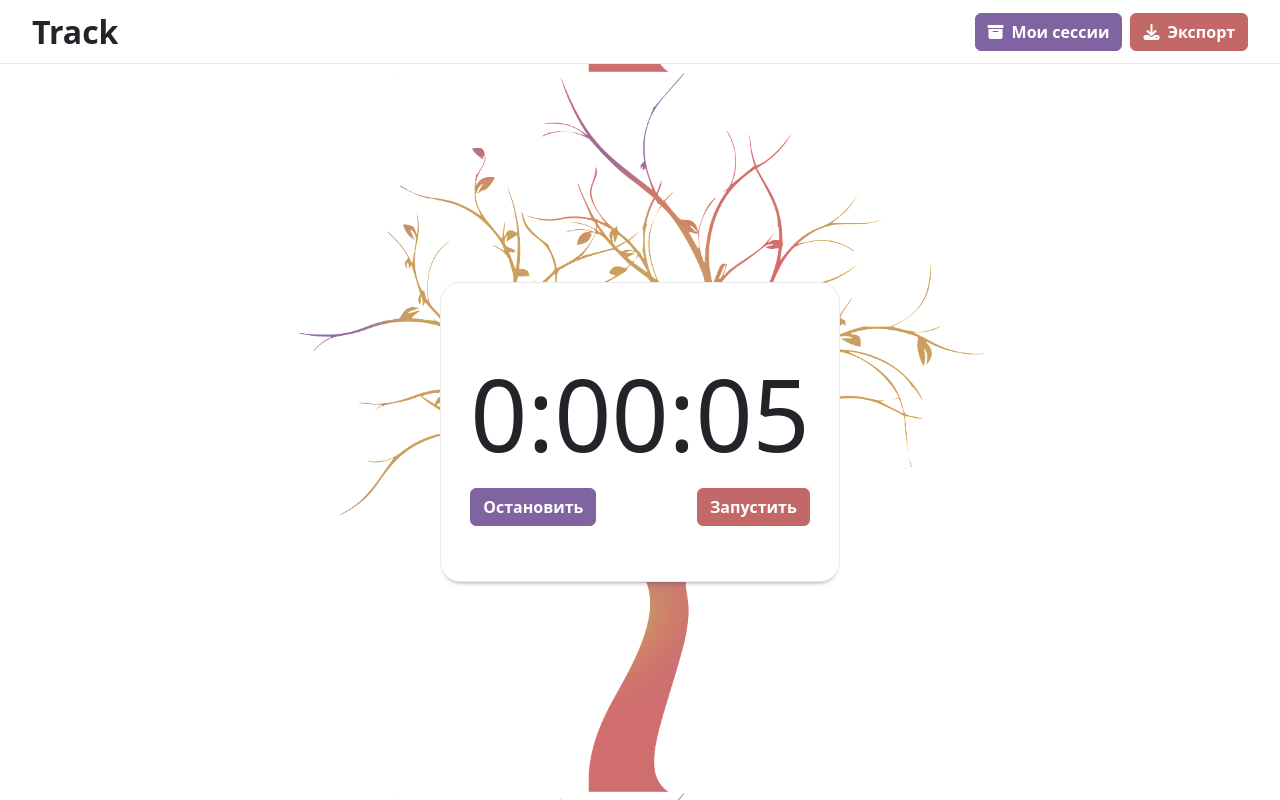
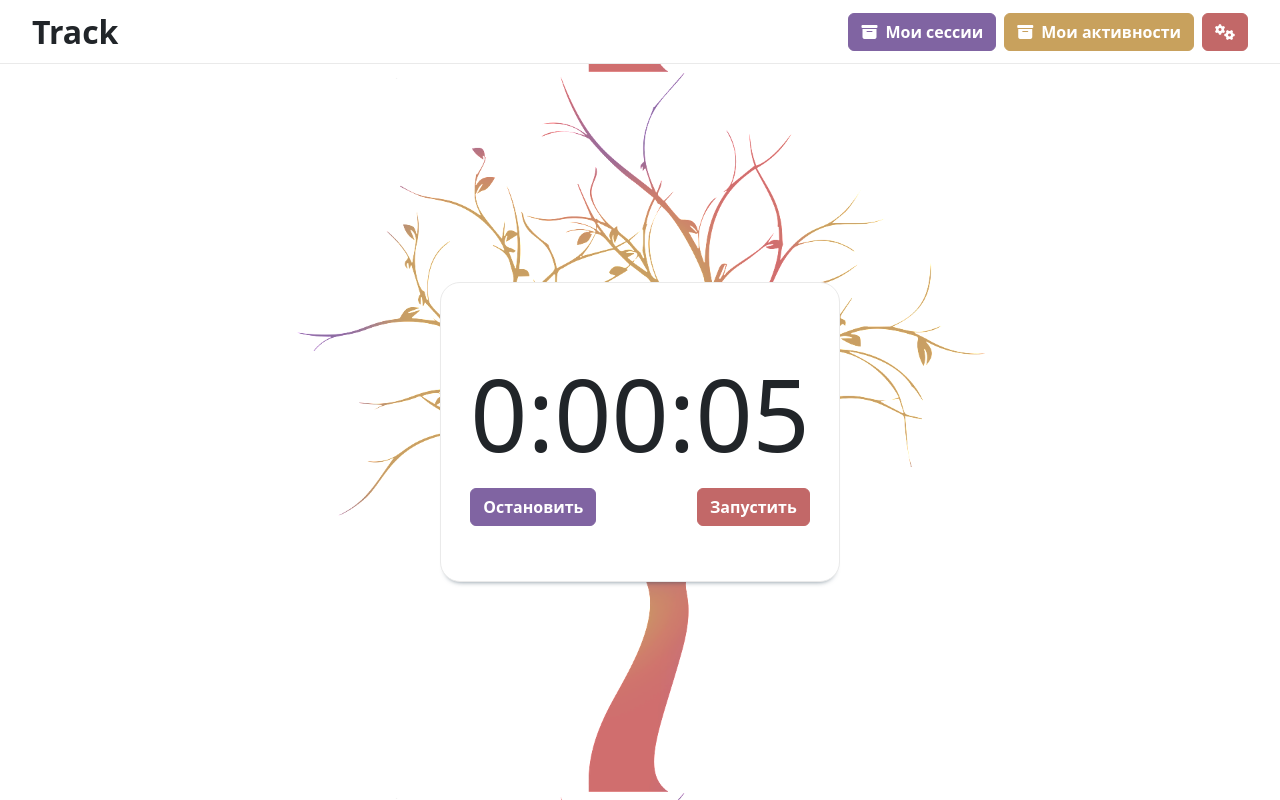
Before and after one commit to TechPowerPartners/TPP.Track, an Angular app in the folder ui/: page / in a window 1280 px wide. Built offline with nearby package versions, Linux system fonts and the light colour scheme.

Commit message:
F-2 Icon margin для кнопок

```diff
--- a/ui/src/app/layout/layout.component.html
+++ b/ui/src/app/layout/layout.component.html
@@ -1,8 +1,9 @@
 <div class="header">
   <div class="logo">Track</div>
   <div class="actions">
-    <button class="btn btn-primary"><i class="fa fa-archive"></i>Мои сессии</button>
-    <button class="btn btn-danger"><i class="fa fa-download"></i>Экспорт</button>
+    <button class="btn btn-primary"><i class="fa fa-archive icon-mr"></i>Мои сессии</button>
+    <button class="btn btn-warning"><i class="fa fa-archive icon-mr"></i>Мои активности</button>
+    <button class="btn btn-danger"><i class="fa fa-cogs"></i></button>
   </div>
 </div>
 <div class="content">
--- a/ui/src/styles.scss
+++ b/ui/src/styles.scss
@@ -65,7 +65,7 @@ $border-light-color: #eaeaea;
     }
   }
 
-  i {
+  .icon-mr {
     margin-right: 8px;
   }
 }
```
